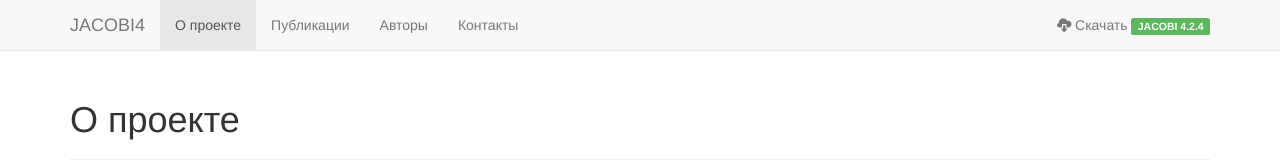
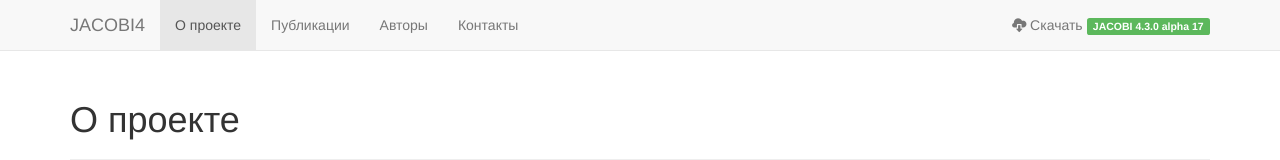
Before and after one commit to MrHerrn/JACOBI4, a plain HTML site: page index.html in a window 1280 px wide. Shown: the top 160 px of the page. Drawn offline with nearby package versions, Linux system fonts and the light colour scheme.

Commit message:
JACOBI 4.3.0 alpha 17 release

```diff
--- a/index.html
+++ b/index.html
@@ -42,7 +42,7 @@
 
           <ul class="nav navbar-nav navbar-right">
             <li>
-              <a title="Последнее обновление: 2017-07-30" href="https://www.dropbox.com/s/qftdrlwom10spmv/JACOBI_4.2.4.zip?dl=1"><span class="glyphicon glyphicon-cloud-download"></span> Скачать <span class="label label-success">JACOBI 4.2.4</span>
+              <a title="Последнее обновление: 2018-08-11" href="https://www.dropbox.com/s/iaa5crdnwmnk0mm/JACOBI_4.3.0.alpha17.zip?dl=1"><span class="glyphicon glyphicon-cloud-download"></span> Скачать <span class="label label-success">JACOBI 4.3.0 alpha 17</span>
               </a>
             </li>
           </ul>
```
